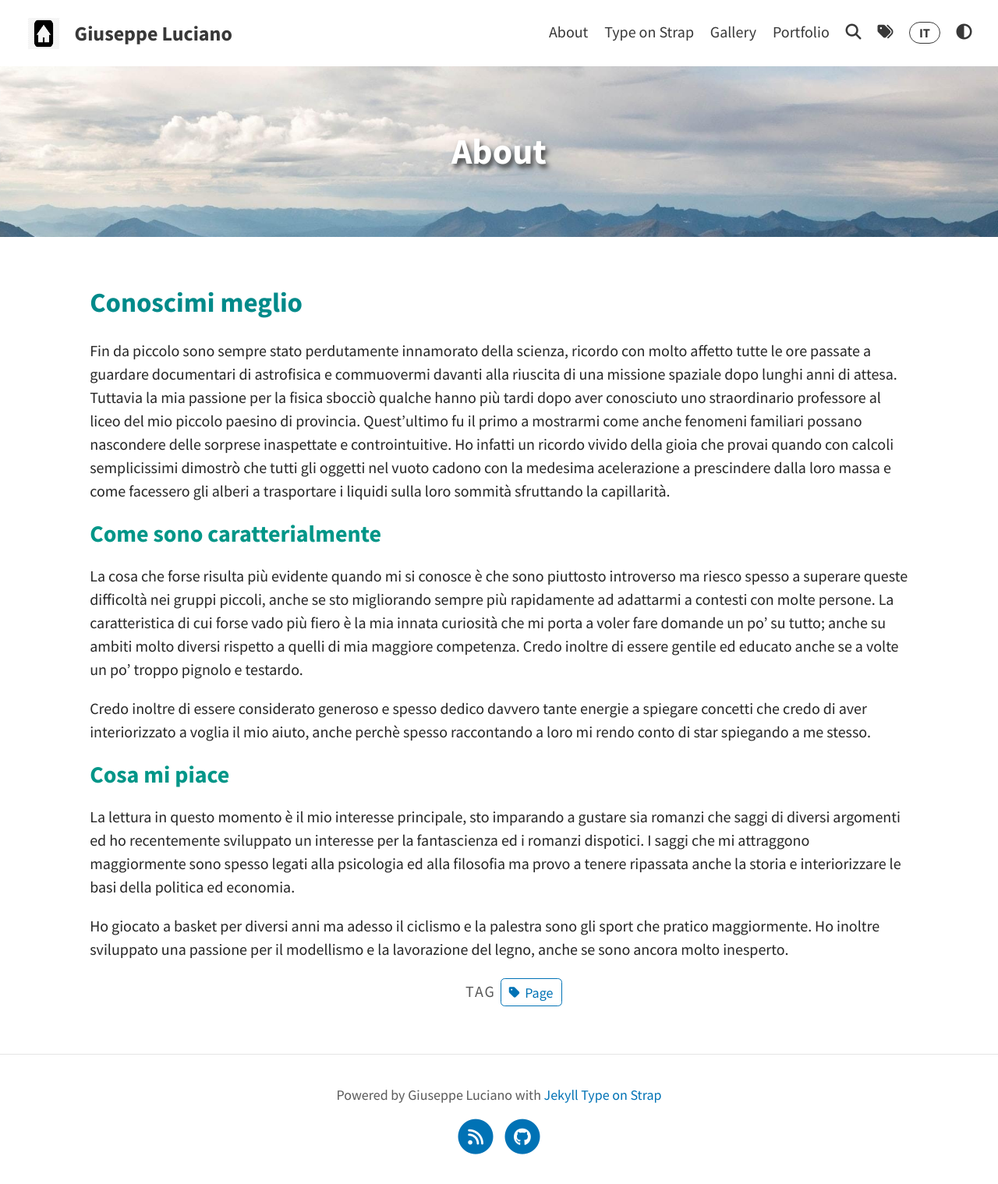
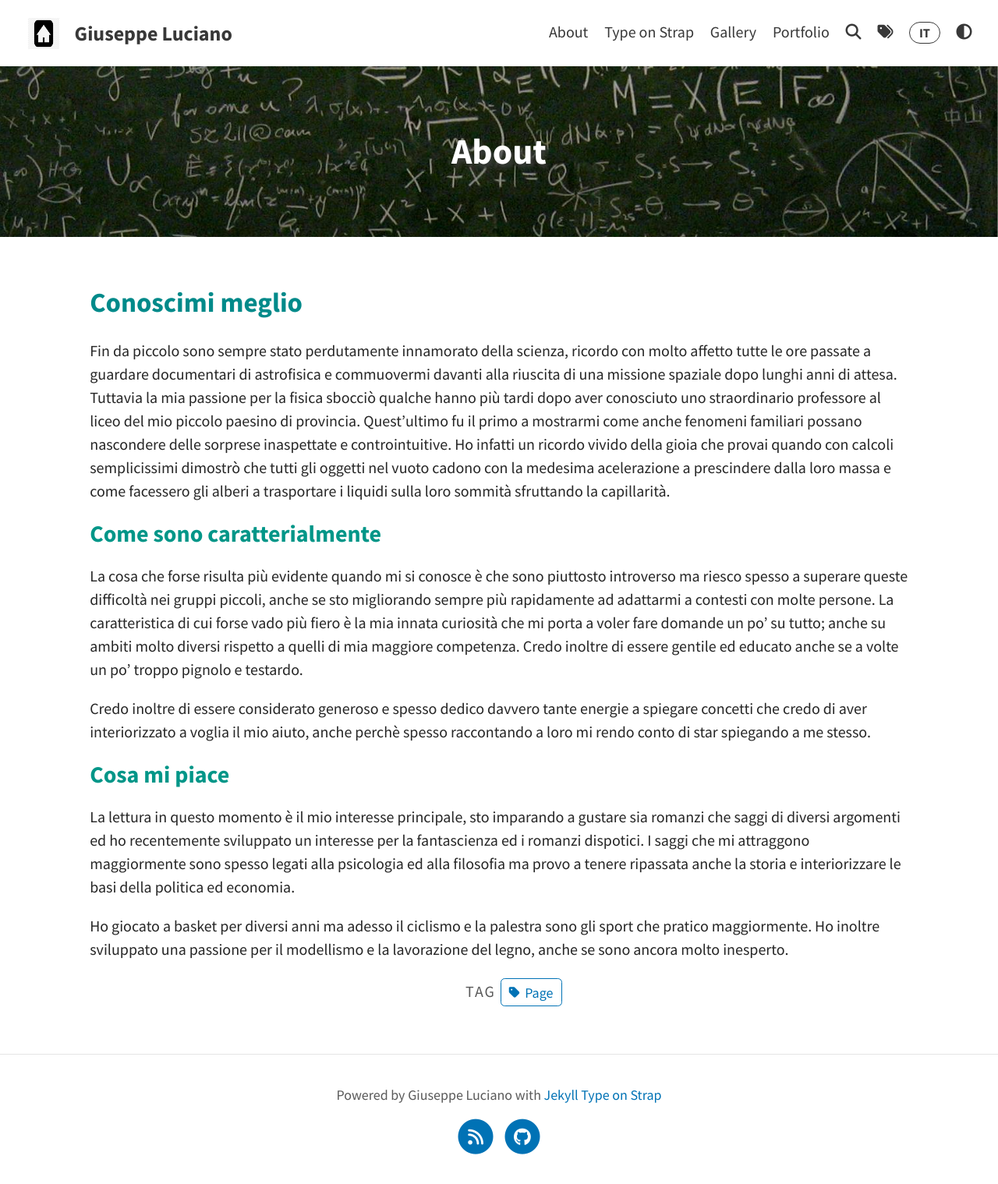
Before and after one commit to Sigfrido11/personal_website, a Jekyll site: the page built from pages/about.md, in a window 1280 px wide. Shown: the whole page at 78% size. Built offline with Jekyll 4.4.1, drawn with Linux system fonts in a browser that asks for light colours; a script that is not in the unit is left out.

Commit message:
modificate foto

```diff
--- a/pages/about.md
+++ b/pages/about.md
@@ -2,7 +2,7 @@
 layout: page
 title: About
 permalink: /about/
-feature-img: "assets/img/pexels/travel.jpeg"
+feature-img: "assets/img/pexels/math.jpg"
 lang: it
 tags: [Page]
 ---
```
Also changed, not shown: assets/img/pexels/math.jpg (added), assets/img/pexels/travel.jpeg (deleted).
